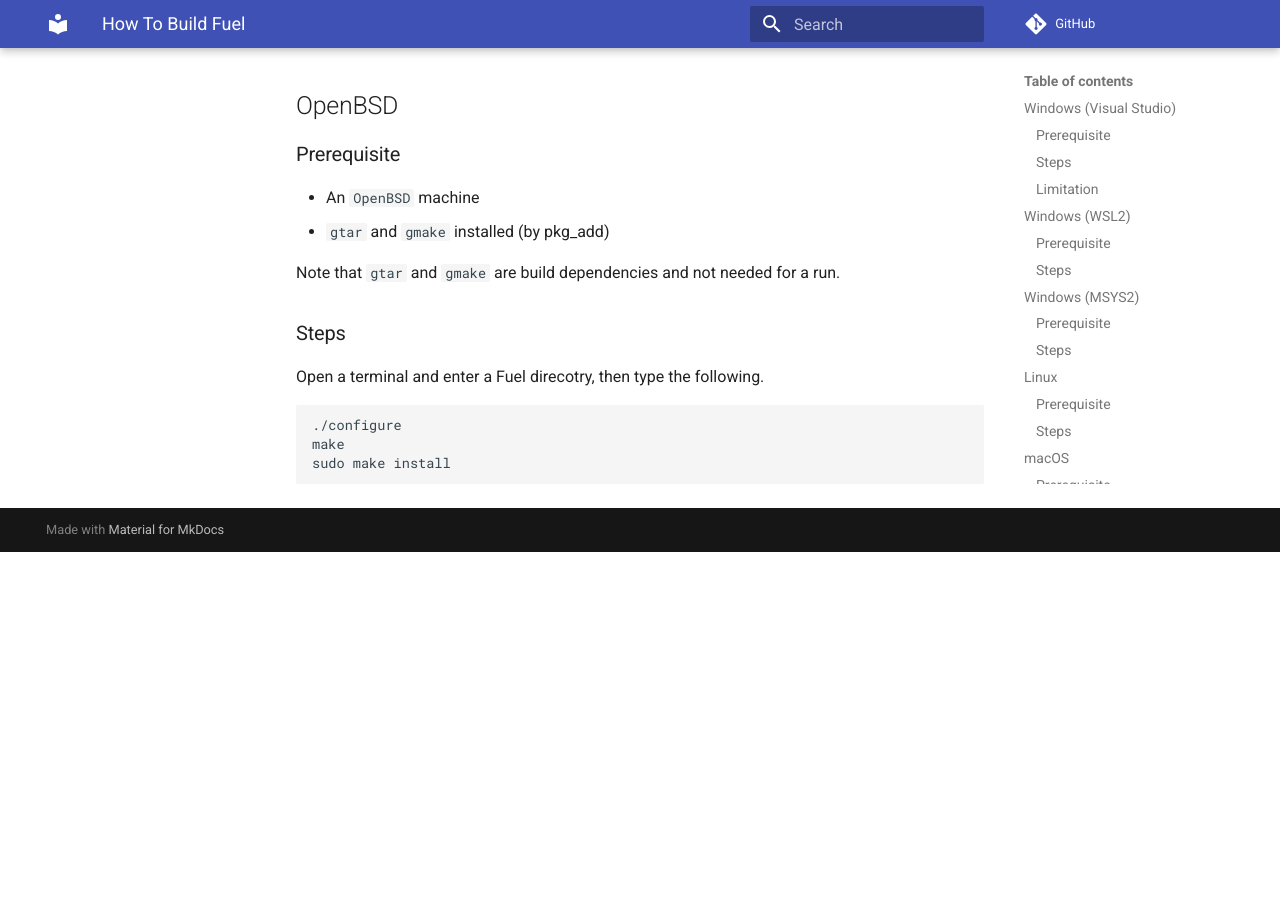
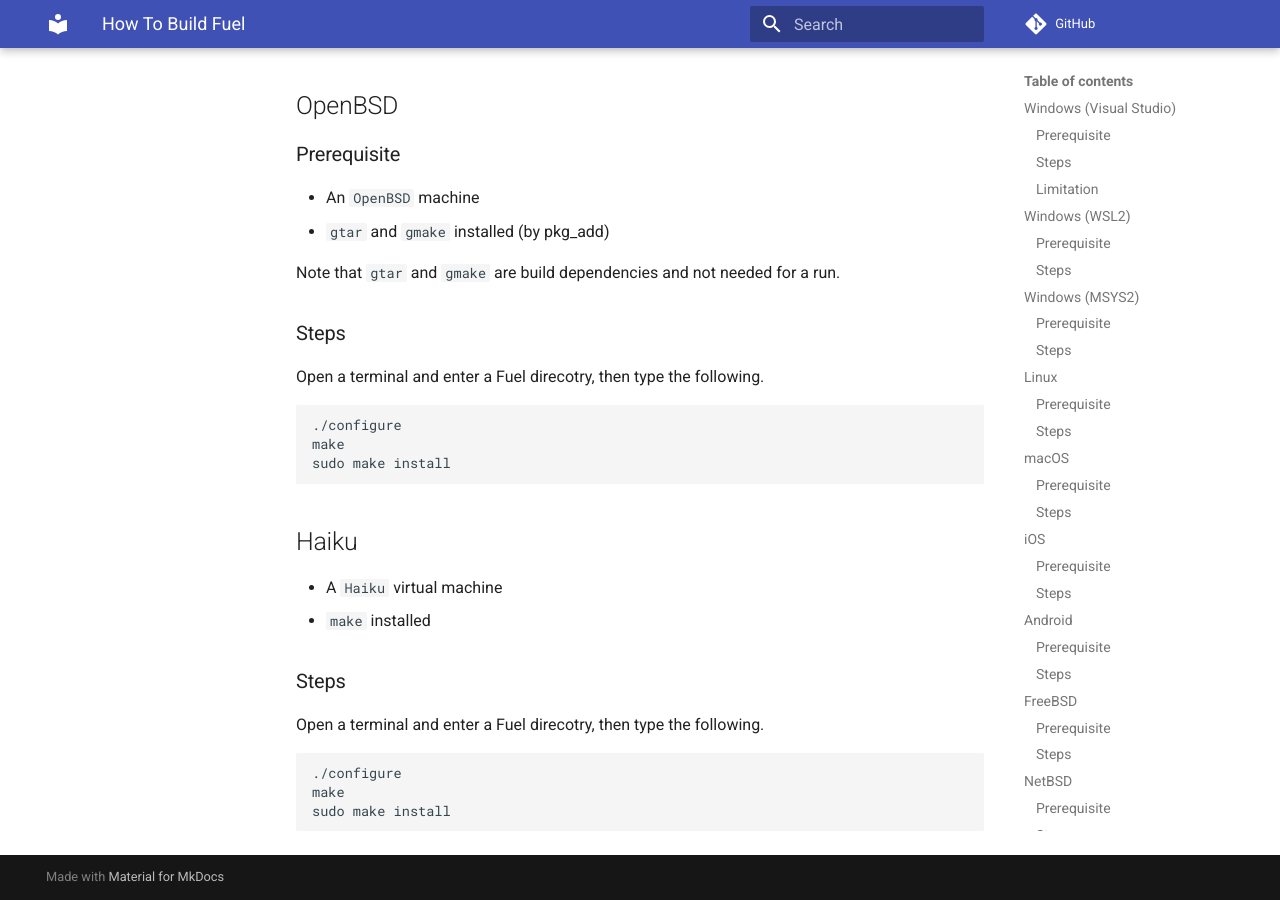
Before and after one commit to Sarvajeet3/fuel, an MkDocs documentation site: the page built from docs/build.md, in a window 1280 px wide and 900 px high, scrolled down 4365 px. Built offline with MkDocs 1.6.1 and Material for MkDocs 9.7.7, drawn with Linux system fonts in a browser that asks for light colours; comment, search, counter and statistics services are not loaded; before the commit the page ends 4917 px from its top, so only the background shows below that; some of the changed text lies outside the part shown.

Commit message:
Updated the build document

````diff
--- a/docs/build.md
+++ b/docs/build.md
@@ -199,3 +199,18 @@ Open a terminal and enter a Fuel direcotry, then type the following.
 make
 sudo make install
 ```
+
+## Haiku
+
+* A `Haiku` virtual machine
+* `make` installed
+
+### Steps
+
+Open a terminal and enter a Fuel direcotry, then type the following.
+
+```
+./configure
+make
+sudo make install
+```
````
Also changed, not shown: other parts of docs/build.md (+2 -2 lines), docs/api.md (+4 -4 lines), docs/gettingstarted.md (+11 -0 lines).
